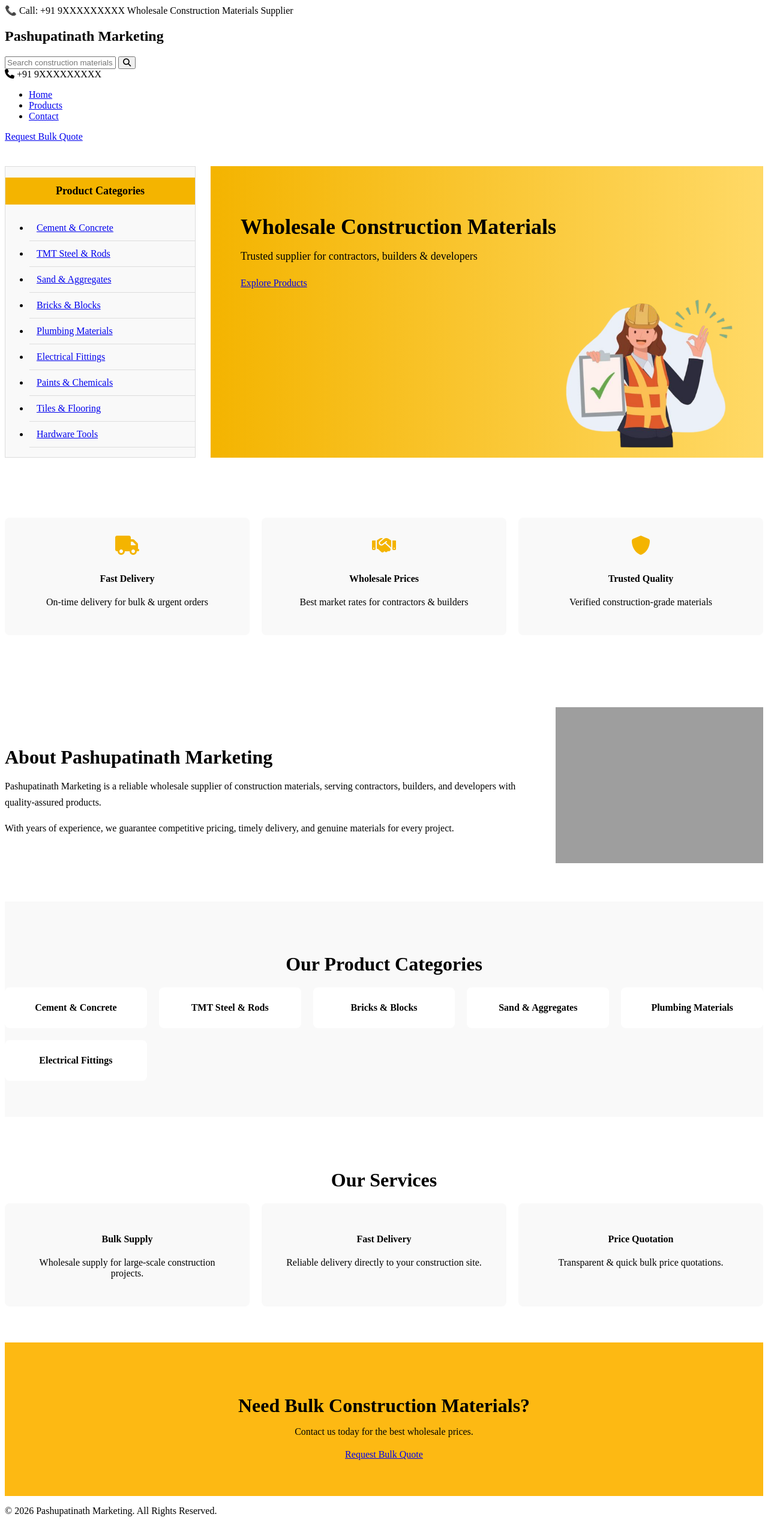
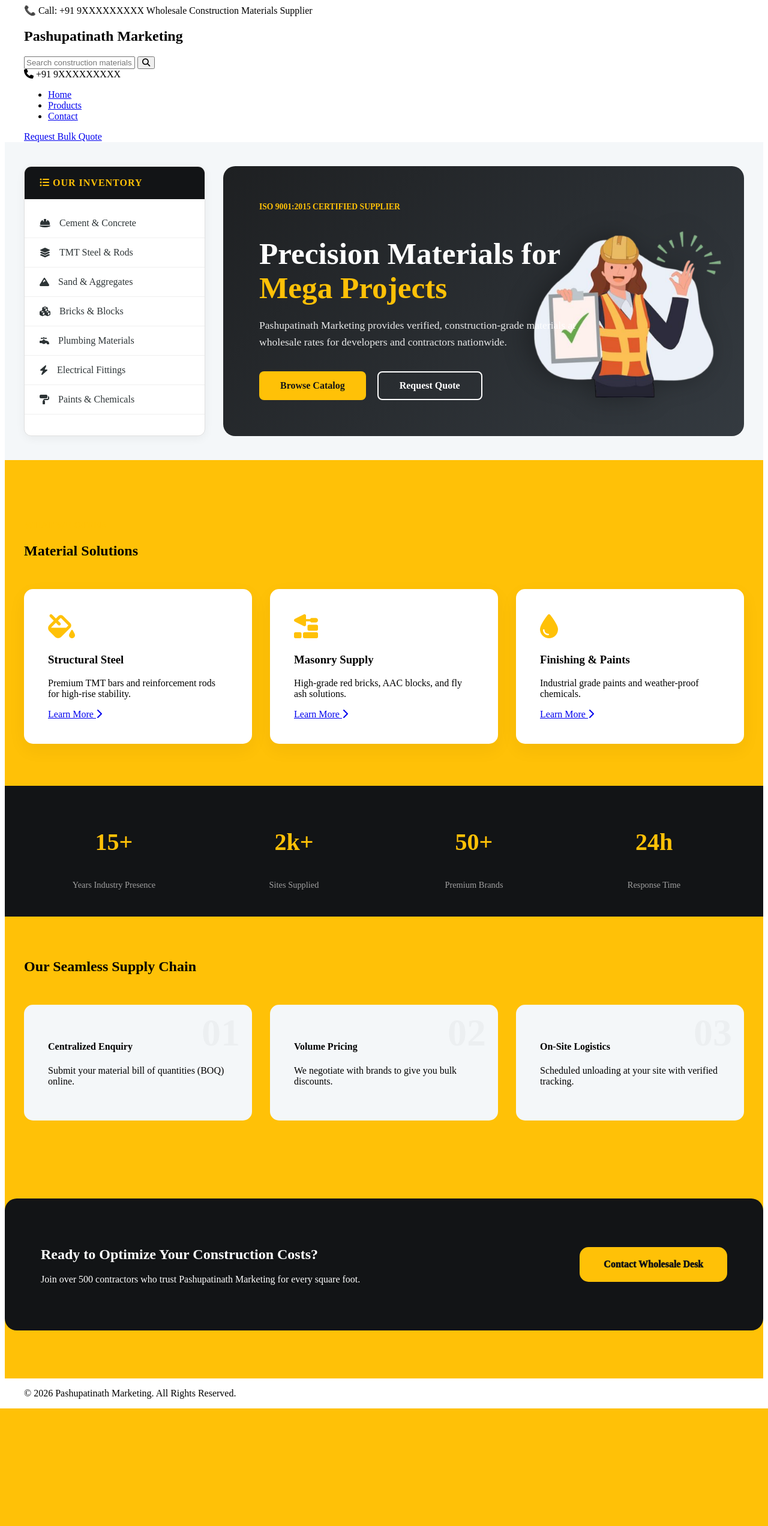
Before and after one commit to Omhursal45/hardware-shop-website, a Django app: template shop/templates/shop/home.html in a window 1280 px wide. Shown: the whole page at 60% size. After the commit the page ends 2348 px from the top, so only its background shows below. Run offline with Django 3.2, Linux system fonts and the light colour scheme; the template is opened without the code that fills it, so the values that code supplies are empty; grey boxes are pictures that could not be loaded.

Commit message:
Update home page UI with new hero layout, sidebar navigation, and metrics section

```diff
--- a/shop/templates/shop/home.html
+++ b/shop/templates/shop/home.html
@@ -4,138 +4,127 @@
 {% block title %}Home | Pashupatinath Marketing{% endblock %}
 
 {% block extra_css %}
-<link rel="stylesheet" href="https://cdnjs.cloudflare.com/ajax/libs/font-awesome/6.5.1/css/all.min.css">
 <link rel="stylesheet" href="{% static 'css/home.css' %}">
 {% endblock %}
 
 {% block content %}
 
-<!-- ================= HERO SECTION ================= -->
-<section class="hero">
+<section class="hero-section">
     <div class="container hero-flex">
-
-        <!-- Categories -->
-        <aside class="categories">
-            <h3>Product Categories</h3>
-            <ul>
-                <li><a href="{% url 'products' %}">Cement & Concrete</a></li>
-                <li><a href="{% url 'products' %}">TMT Steel & Rods</a></li>
-                <li><a href="{% url 'products' %}">Sand & Aggregates</a></li>
-                <li><a href="{% url 'products' %}">Bricks & Blocks</a></li>
-                <li><a href="{% url 'products' %}">Plumbing Materials</a></li>
-                <li><a href="{% url 'products' %}">Electrical Fittings</a></li>
-                <li><a href="{% url 'products' %}">Paints & Chemicals</a></li>
-                <li><a href="{% url 'products' %}">Tiles & Flooring</a></li>
-                <li><a href="{% url 'products' %}">Hardware Tools</a></li>
+        <aside class="side-nav">
+            <div class="side-nav-header">
+                <i class="fa-solid fa-list-ul"></i>
+                <span>Our Inventory</span>
+            </div>
+            <ul class="side-menu">
+                <li><a href="{% url 'products' %}"><i class="fa-solid fa-hard-hat"></i> Cement & Concrete</a></li>
+                <li><a href="{% url 'products' %}"><i class="fa-solid fa-layer-group"></i> TMT Steel & Rods</a></li>
+                <li><a href="{% url 'products' %}"><i class="fa-solid fa-mountain"></i> Sand & Aggregates</a></li>
+                <li><a href="{% url 'products' %}"><i class="fa-solid fa-cubes"></i> Bricks & Blocks</a></li>
+                <li><a href="{% url 'products' %}"><i class="fa-solid fa-faucet"></i> Plumbing Materials</a></li>
+                <li><a href="{% url 'products' %}"><i class="fa-solid fa-bolt"></i> Electrical Fittings</a></li>
+                <li><a href="{% url 'products' %}"><i class="fa-solid fa-paint-roller"></i> Paints & Chemicals</a></li>
             </ul>
         </aside>
 
-        <!-- Hero Content -->
-        <div class="hero-content">
-            <h1>Wholesale Construction Materials</h1>
-            <p>Trusted supplier for contractors, builders & developers</p>
-            <a href="{% url 'products' %}" class="btn-primary">Explore Products</a>
-
-            <img src="{% static 'images/product/worker1.png' %}" class="hero-image" alt="Construction">
-        </div>
-
-    </div>
-</section>
-
-<!-- ================= FEATURES ================= -->
-<section class="features">
-    <div class="container feature-grid">
-
-        <div class="feature-box">
-            <i class="fa fa-truck"></i>
-            <h4>Fast Delivery</h4>
-            <p>On-time delivery for bulk & urgent orders</p>
-        </div>
-
-        <div class="feature-box">
-            <i class="fa fa-handshake"></i>
-            <h4>Wholesale Prices</h4>
-            <p>Best market rates for contractors & builders</p>
-        </div>
-
-        <div class="feature-box">
-            <i class="fa fa-shield"></i>
-            <h4>Trusted Quality</h4>
-            <p>Verified construction-grade materials</p>
-        </div>
-
-    </div>
-</section>
-
-<!-- ================= ABOUT ================= -->
-<section class="about-section">
-    <div class="container about-flex">
-
-        <div class="about-text">
-            <h2>About Pashupatinath Marketing</h2>
-            <p>
-                Pashupatinath Marketing is a reliable wholesale supplier of construction materials,
-                serving contractors, builders, and developers with quality-assured products.
-            </p>
-            <p>
-                With years of experience, we guarantee competitive pricing, timely delivery,
-                and genuine materials for every project.
-            </p>
-        </div>
-
-        <div class="about-image">
-            <img src="{% static 'images/product/worker1.' %}" alt="About Us">
-        </div>
-
-    </div>
-</section>
-
-<!-- ================= PRODUCTS ================= -->
-<section class="products-overview">
-    <div class="container">
-        <h2>Our Product Categories</h2>
-
-        <div class="product-grid">
-            <div class="product-item">Cement & Concrete</div>
-            <div class="product-item">TMT Steel & Rods</div>
-            <div class="product-item">Bricks & Blocks</div>
-            <div class="product-item">Sand & Aggregates</div>
-            <div class="product-item">Plumbing Materials</div>
-            <div class="product-item">Electrical Fittings</div>
+        <div class="hero-main">
+            <div class="hero-overlay-text">
+                <span class="sub-tag">ISO 9001:2015 Certified Supplier</span>
+                <h1>Precision Materials for <br><span class="highlight">Mega Projects</span></h1>
+                <p>Pashupatinath Marketing provides verified, construction-grade materials at wholesale rates for developers and contractors nationwide.</p>
+                <div class="hero-actions">
+                    <a href="{% url 'products' %}" class="btn-solid">Browse Catalog</a>
+                    <a href="{% url 'enquiry' %}" class="btn-glass">Request Quote</a>
+                </div>
+            </div>
+            <img src="{% static 'images/product/worker1.png' %}" class="hero-visual" alt="Construction Management">
         </div>
     </div>
 </section>
 
-<!-- ================= SERVICES ================= -->
-<section class="services">
+
+
+<section class="solutions-grid">
     <div class="container">
-        <h2>Our Services</h2>
-
-        <div class="service-grid">
-            <div class="service-box">
-                <h4>Bulk Supply</h4>
-                <p>Wholesale supply for large-scale construction projects.</p>
+        <div class="section-header">
+            <span class="accent-text">What we offer</span>
+            <h2>Material Solutions</h2>
+        </div>
+        <div class="product-cards">
+            <div class="p-card">
+                <div class="p-card-icon"><i class="fa-solid fa-fill-drip"></i></div>
+                <h3>Structural Steel</h3>
+                <p>Premium TMT bars and reinforcement rods for high-rise stability.</p>
+                <a href="{% url 'products' %}" class="text-link">Learn More <i class="fa-solid fa-chevron-right"></i></a>
             </div>
-
-            <div class="service-box">
-                <h4>Fast Delivery</h4>
-                <p>Reliable delivery directly to your construction site.</p>
+            <div class="p-card">
+                <div class="p-card-icon"><i class="fa-solid fa-trowel-bricks"></i></div>
+                <h3>Masonry Supply</h3>
+                <p>High-grade red bricks, AAC blocks, and fly ash solutions.</p>
+                <a href="{% url 'products' %}" class="text-link">Learn More <i class="fa-solid fa-chevron-right"></i></a>
             </div>
-
-            <div class="service-box">
-                <h4>Price Quotation</h4>
-                <p>Transparent & quick bulk price quotations.</p>
+            <div class="p-card">
+                <div class="p-card-icon"><i class="fa-solid fa-droplet"></i></div>
+                <h3>Finishing & Paints</h3>
+                <p>Industrial grade paints and weather-proof chemicals.</p>
+                <a href="{% url 'products' %}" class="text-link">Learn More <i class="fa-solid fa-chevron-right"></i></a>
             </div>
         </div>
     </div>
 </section>
 
-<!-- ================= CTA ================= -->
-<section class="cta-section">
+<section class="metrics-bar">
+    <div class="container metrics-grid">
+        <div class="metric">
+            <h3>15+</h3>
+            <p>Years Industry Presence</p>
+        </div>
+        <div class="metric">
+            <h3>2k+</h3>
+            <p>Sites Supplied</p>
+        </div>
+        <div class="metric">
+            <h3>50+</h3>
+            <p>Premium Brands</p>
+        </div>
+        <div class="metric">
+            <h3>24h</h3>
+            <p>Response Time</p>
+        </div>
+    </div>
+</section>
+<section class="process-section">
     <div class="container">
-        <h2>Need Bulk Construction Materials?</h2>
-        <p>Contact us today for the best wholesale prices.</p>
-        <a href="{% url 'enquiry' %}" class="btn-primary">Request Bulk Quote</a>
+        <div class="section-header-center">
+            <h2>Our Seamless Supply Chain</h2>
+        </div>
+        <div class="steps-container">
+            <div class="step-box">
+                <div class="step-num">01</div>
+                <h4>Centralized Enquiry</h4>
+                <p>Submit your material bill of quantities (BOQ) online.</p>
+            </div>
+            <div class="step-box">
+                <div class="step-num">02</div>
+                <h4>Volume Pricing</h4>
+                <p>We negotiate with brands to give you bulk discounts.</p>
+            </div>
+            <div class="step-box">
+                <div class="step-num">03</div>
+                <h4>On-Site Logistics</h4>
+                <p>Scheduled unloading at your site with verified tracking.</p>
+            </div>
+        </div>
+    </div>
+</section>
+
+<section class="final-cta">
+    <div class="container cta-box">
+        <div class="cta-text">
+            <h2>Ready to Optimize Your Construction Costs?</h2>
+            <p>Join over 500 contractors who trust Pashupatinath Marketing for every square foot.</p>
+        </div>
+        <a href="{% url 'enquiry' %}" class="btn-yellow">Contact Wholesale Desk</a>
     </div>
 </section>
 
--- a/static/css/home.css
+++ b/static/css/home.css
@@ -1,199 +1,260 @@
-/* ================= HOME PAGE ONLY ================= */
+/* DESIGN TOKENS */
+:root {
+    --brand-gold: #FFC107;
+    --brand-dark: #121416;
+    --brand-gray: #f4f7f9;
+    --text-main: #2D3436;
+    --text-muted: #636E72;
+    --white: #FFFFFF;
+    --transition: all 0.3s cubic-bezier(0.25, 0.8, 0.25, 1);
+}
 
-/* ---------- HERO SECTION ---------- */
-.hero {
-    background: #ffffff;
+/* LAYOUT BASICS */
+.container {
+    max-width: 1200px;
+    margin: 0 auto;
+    padding: 0 20px;
+}
+
+/* 1. HERO SECTION */
+.hero-section {
     padding: 40px 0;
+    background: var(--brand-gray);
 }
 
 .hero-flex {
     display: flex;
-    gap: 25px;
-    align-items: stretch;
+    gap: 30px;
 }
 
-.categories {
-    width: 25%;
-    background: #f9f9f9;
-    border: 1px solid #ddd;
+/* Sidebar Navigation */
+.side-nav {
+    width: 300px;
+    background: var(--white);
+    border: 1px solid #e0e0e0;
+    border-radius: 12px;
+    overflow: hidden;
+    box-shadow: 0 4px 15px rgba(0,0,0,0.05);
 }
 
-.categories h3 {
-    background: #f4b400;
-    padding: 12px;
-    text-align: center;
-    font-size: 18px;
+.side-nav-header {
+    background: var(--brand-dark);
+    color: var(--brand-gold);
+    padding: 18px 25px;
+    font-weight: 700;
+    text-transform: uppercase;
+    letter-spacing: 1px;
 }
 
-.categories ul li {
-    padding: 12px;
-    border-bottom: 1px solid #ddd;
+.side-menu {
+    list-style: none;
+    padding: 0;
 }
 
-.categories ul li:hover {
-    background: #eee;
+.side-menu li a {
+    display: flex;
+    align-items: center;
+    gap: 15px;
+    padding: 15px 25px;
+    color: var(--text-main);
+    text-decoration: none;
+    border-bottom: 1px solid #f0f0f0;
+    transition: var(--transition);
 }
 
-.hero-content {
-    flex: 1;
-    position: relative;
-    padding: 50px;
-    background: linear-gradient(to right, #f4b400, #ffd966);
+.side-menu li a:hover {
+    background: var(--brand-gray);
+    color: var(--brand-gold);
+    padding-left: 35px;
 }
 
-.hero-content h1 {
-    font-size: 36px;
+/* Hero Content Area */
+.hero-main {
+    flex: 1;
+    background: linear-gradient(135deg, #1e2022 0%, #343a40 100%);
+    border-radius: 20px;
+    padding: 60px;
+    position: relative;
+    overflow: hidden;
+    color: var(--white);
+}
+
+.hero-overlay-text {
+    max-width: 550px;
+    position: relative;
+    z-index: 2;
+}
+
+.sub-tag {
+    color: var(--brand-gold);
+    font-weight: 700;
+    font-size: 0.85rem;
+    text-transform: uppercase;
+    display: block;
     margin-bottom: 15px;
 }
 
-.hero-content p {
-    font-size: 18px;
-    margin-bottom: 25px;
+.hero-main h1 {
+    font-size: 3.2rem;
+    line-height: 1.1;
+    margin-bottom: 20px;
 }
 
-.hero-image {
-    position: absolute;
-    bottom: -40px;
-    right: 0;
-    width: 380px;
-    max-width: 45%;
+.highlight {
+    color: var(--brand-gold);
 }
 
-/* ---------- FEATURES ---------- */
-.features {
-    background: #ffffff;
-    padding: 60px 0;
+.hero-main p {
+    font-size: 1.1rem;
+    opacity: 0.9;
+    margin-bottom: 35px;
+    line-height: 1.6;
 }
 
-.feature-grid {
-    display: grid;
-    grid-template-columns: repeat(3, 1fr);
-    gap: 20px;
+.hero-visual {
+    position: absolute;
+    bottom: 0;
+    right: -20px;
+    height: 95%;
+    z-index: 1;
+    filter: drop-shadow(-10px 0 20px rgba(0,0,0,0.3));
 }
 
-.feature-box {
-    background: #f9f9f9;
-    padding: 30px;
+/* BUTTONS */
+.btn-solid {
+    background: var(--brand-gold);
+    color: var(--brand-dark);
+    padding: 15px 35px;
     border-radius: 8px;
+    text-decoration: none;
+    font-weight: 700;
+    display: inline-block;
+    transition: var(--transition);
+}
+
+.btn-glass {
+    border: 2px solid var(--white);
+    color: var(--white);
+    padding: 13px 35px;
+    border-radius: 8px;
+    text-decoration: none;
+    font-weight: 700;
+    display: inline-block;
+    margin-left: 15px;
+    transition: var(--transition);
+}
+
+/* 2. METRICS BAR */
+.metrics-bar {
+    background: var(--brand-dark);
+    padding: 30px 0;
+    margin-top: -30px;
+    position: relative;
+    z-index: 3;
+    width: 100%;
+    margin-left: auto;
+    margin-right: auto;
+    /* border-radius: 15px; */
+}
+
+.metrics-grid {
+    display: grid;
+    grid-template-columns: repeat(4, 1fr);
     text-align: center;
 }
 
-.feature-box i {
-    font-size: 32px;
-    color: #f4b400;
-    margin-bottom: 10px;
+.metric h3 {
+    font-size: 2.5rem;
+    color: var(--brand-gold);
 }
 
-/* ---------- ABOUT ---------- */
-.about-section {
-    background: #ffffff;
-    padding: 60px 0;
+.metric p {
+    color: #a0a0a0;
+    font-size: 0.9rem;
 }
 
-.about-flex {
-    display: flex;
-    gap: 40px;
-    align-items: center;
+/* 3. SOLUTIONS GRID */
+.solutions-grid {
+    padding: 100px 0;
+    background: var(--brand-gold);
 }
 
-.about-text h2 {
-    font-size: 32px;
-    margin-bottom: 15px;
+.section-header { margin-bottom: 50px; }
+.accent-text { color: var(--brand-gold); font-weight: 800; text-transform: uppercase; }
+
+.product-cards {
+    display: grid;
+    grid-template-columns: repeat(auto-fit, minmax(300px, 1fr));
+    gap: 30px;
 }
 
-.about-text p {
-    line-height: 1.7;
-    margin-bottom: 10px;
+.p-card {
+    background: var(--white);
+    padding: 40px;
+    border-radius: 15px;
+    box-shadow: 0 10px 30px rgba(0,0,0,0.05);
+    transition: var(--transition);
 }
+.p-card:hover { transform: translateY(-10px); }
 
-.about-image img {
-    width: 100%;
-    max-width: 400px;
-}
-
-/* ---------- PRODUCTS ---------- */
-.products-overview {
-    background: #f9f9f9;
-    padding: 60px 0;
-    text-align: center;
-}
-
-.products-overview h2 {
-    font-size: 32px;
+.p-card-icon {
+    font-size: 2.5rem;
+    color: var(--brand-gold);
     margin-bottom: 20px;
 }
 
-.product-grid {
-    display: grid;
-    grid-template-columns: repeat(auto-fit, minmax(220px, 1fr));
-    gap: 20px;
+/* 4. PROCESS */
+.process-section { padding: 50px 0; background: var(--brand-gold); }
+.steps-container { display: flex; gap: 30px; margin-top: 50px; }
+
+.step-box {
+    flex: 1;
+    padding: 40px;
+    background: var(--brand-gray);
+    border-radius: 15px;
+    position: relative;
 }
 
-.product-item {
-    background: #ffffff;
-    padding: 25px;
-    border-radius: 8px;
-    font-weight: bold;
+.step-num {
+    font-size: 4rem;
+    font-weight: 900;
+    color: rgba(0,0,0,0.03);
+    position: absolute;
+    top: 10px; right: 20px;
 }
 
-/* ---------- SERVICES ---------- */
-.services {
-    background: #ffffff;
-    padding: 60px 0;
-    text-align: center;
+/* 5. FINAL CTA */
+.final-cta {
+    padding: 80px 0;
+    background: var(--brand-gold);
+}
+.cta-box {
+    background: var(--brand-dark);
+    padding: 60px;
+    border-radius: 20px;
+    display: flex;
+    justify-content: space-between;
+    align-items: center;
+    color: var(--white);
+
 }
 
-.services h2 {
-    font-size: 32px;
-    margin-bottom: 20px;
+.btn-yellow {
+    background: var(--brand-gold);
+    color: var(--brand-dark);
+    padding: 20px 40px;
+    border-radius: 15px;
+    text-decoration: none;
+    font-weight: 1000;
+}
+.btn-yellow:hover{
+    background-color: rgb(185, 30, 190);
 }
 
-.service-grid {
-    display: grid;
-    grid-template-columns: repeat(auto-fit, minmax(250px, 1fr));
-    gap: 20px;
+/* RESPONSIVE */
+@media (max-width: 992px) {
+    .hero-flex, .cta-box, .steps-container { flex-direction: column; }
+    .side-nav { width: 100%; }
+    .hero-visual { display: none; }
+    .metrics-grid { grid-template-columns: 1fr 1fr; gap: 20px; }
 }
-
-.service-box {
-    background: #f9f9f9;
-    padding: 30px;
-    border-radius: 8px;
-}
-
-/* ---------- CTA ---------- */
-.cta-section {
-    background: #fdb913;
-    padding: 60px 0;
-    text-align: center;
-}
-
-.cta-section h2 {
-    font-size: 32px;
-    margin-bottom: 10px;
-}
-
-.cta-section p {
-    margin-bottom: 20px;
-}
-
-/* ---------- RESPONSIVE ---------- */
-@media (max-width: 768px) {
-    .hero-flex,
-    .about-flex {
-        flex-direction: column;
-    }
-
-    .categories {
-        width: 100%;
-    }
-
-    .hero-image {
-        position: static;
-        width: 100%;
-        margin-top: 20px;
-    }
-
-    .feature-grid {
-        grid-template-columns: 1fr;
-    }
-}
```
